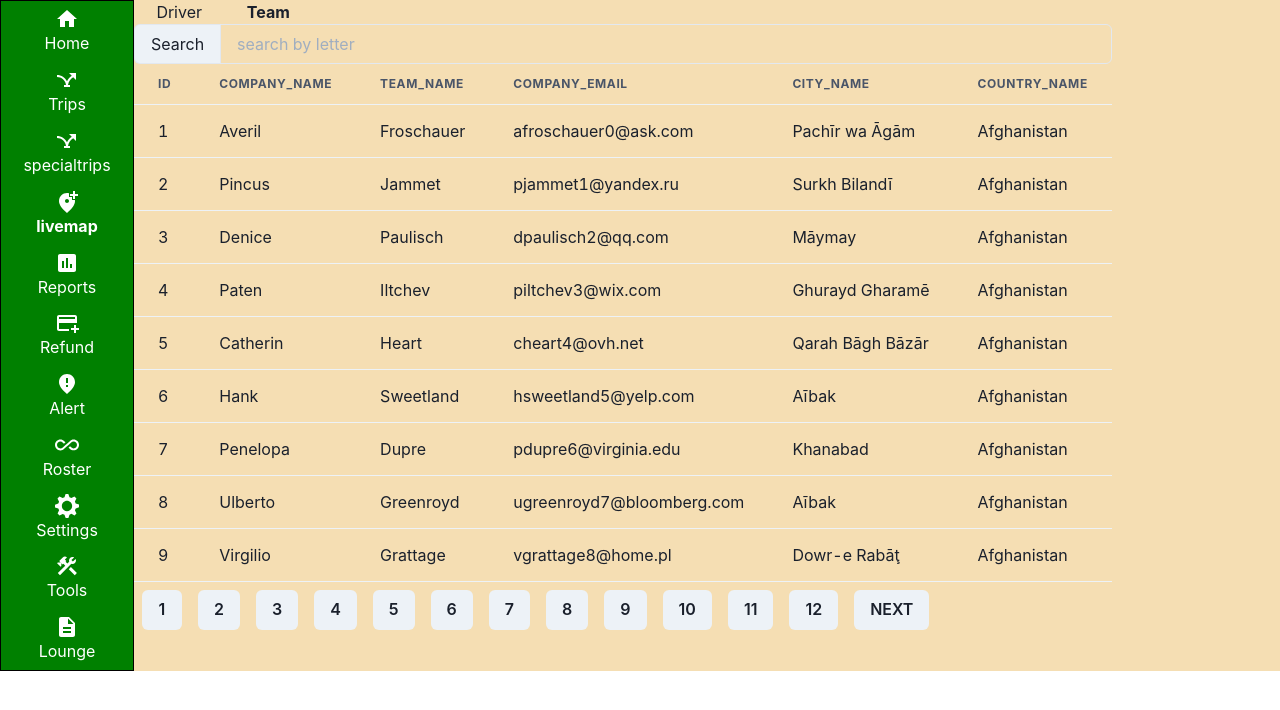
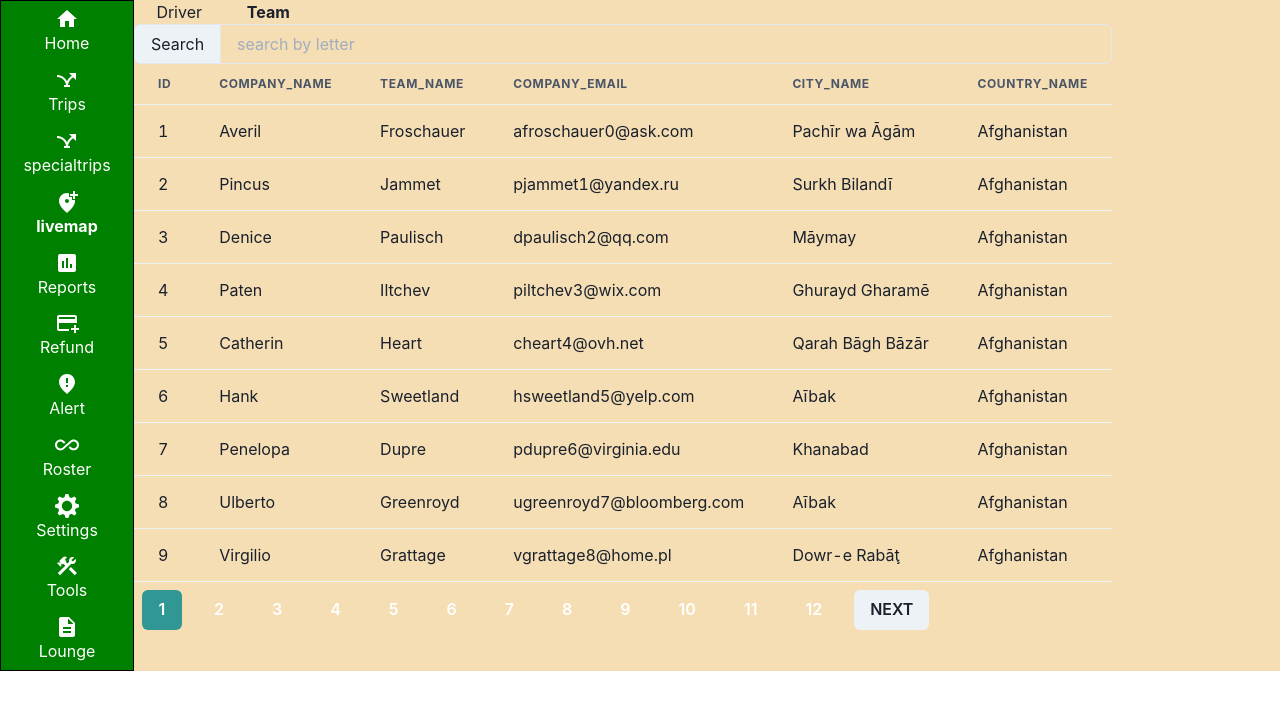
Before and after one commit to vinodmtap/demo, a React (Create React App) app: page /livemap/team in a window 1280 px wide. Shown: the top 710 px of the page. Built offline with nearby package versions, Linux system fonts and the light colour scheme.

Commit message:
message in quote

```diff
--- a/src/components/TableData.js
+++ b/src/components/TableData.js
@@ -65,7 +65,6 @@ const TableData = ({body, dataPerPage}) => {
 
     }
 
-    // console.log("rendered")
     return (
         <Box>
             <Box>
--- a/src/components/TablePagination.js
+++ b/src/components/TablePagination.js
@@ -9,9 +9,6 @@ const TablePagination = ({dataPerPage, onPaginationChange, total}) => {
         const value = dataPerPage*counter;
         onPaginationChange((value-dataPerPage), value);
     },[counter])
-
-
-    console.log("count")
 
     useEffect(()=>{
         setNumberOfButtons(Math.ceil(total/dataPerPage));
@@ -36,7 +33,7 @@ const TablePagination = ({dataPerPage, onPaginationChange, total}) => {
     <Box>
        {counter > 1 && <Button m={2} onClick={()=>onButtonClick("prev")}>PREV</Button>}
         {new Array(numberOfButtons).fill("").map((el,index)=>(
-            <Button m={2} onClick={()=>setCounter(index+1)} key={index}>{index+1}</Button>
+            <Button m={2} onClick={()=>setCounter(index+1)} key={index} colorScheme={index+1===counter && "teal"} >{index+1}</Button>
         ))}
         {counter !== Math.ceil(total/dataPerPage) && <Button m={2} onClick={()=>onButtonClick("next")}>NEXT</Button>}
     </Box>
```
